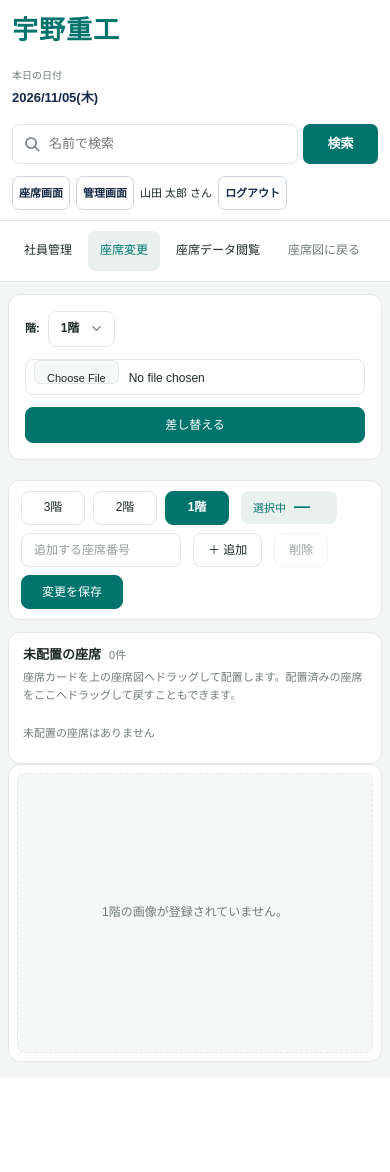
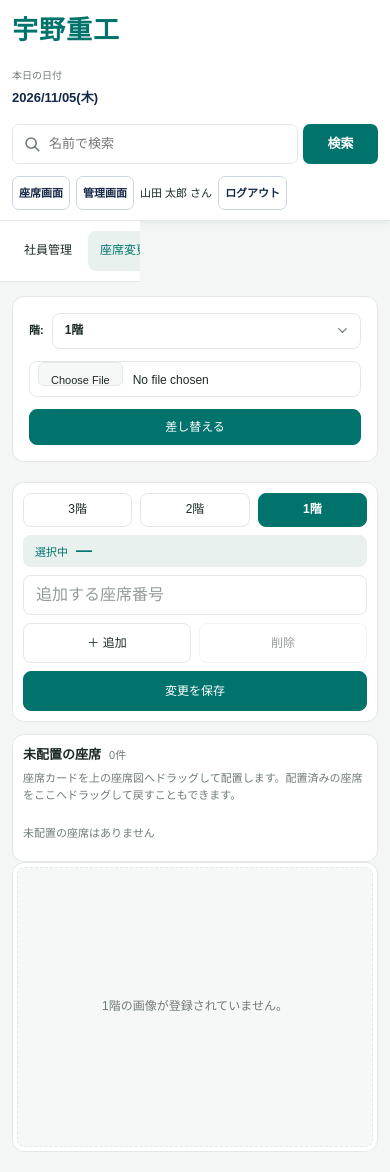
Before and after one commit to raiki-hoshino/unojuko2026, a PHP site: page /admin-change.php in a window 390 px wide. Before the commit the page ends 1062 px from the top, so only its background shows below. Run offline with PHP 8.4, Linux system fonts and the light colour scheme; data that the repository does not hold is empty.

Commit message:
座席カードcssの追加

```diff
--- a/css/admin-change.css
+++ b/css/admin-change.css
@@ -248,3 +248,64 @@ main{max-width:none;padding:16px 16px 20px}
   content:"未配置の座席はありません";
   font-size:11px;color:var(--muted);line-height:36px;
 }
+
+/* ===================== レスポンシブ ===================== */
+html{-webkit-text-size-adjust:100%}
+body{overflow-x:hidden}
+
+/* 座席図の上のカードの大きさは JS が表示幅に合わせて設定する */
+
+/* タッチ端末：ボタンやカードを押しやすい大きさに */
+@media (pointer:coarse){
+  .seat-toolbar .btn,
+  .seat-toolbar input[type="text"],
+  .floor-button,
+  main > form button{min-height:40px}
+  .seat-tray .seat{min-height:36px;min-width:44px;font-size:13px}
+}
+
+/* タブレット */
+@media (max-width:1024px){
+  .side{width:140px}
+  main{padding:14px 12px 20px}
+}
+
+/* スマホ */
+@media (max-width:720px){
+  /* 画像の差し替えフォーム：縦に並べて幅いっぱいに */
+  main > form label{width:100%}
+  main > form select{flex:1;width:100%}
+  main > form button{width:100%}
+
+  /* 設定バー：2列のグリッドに組み直す */
+  .seat-toolbar{
+    display:grid;grid-template-columns:1fr 1fr;gap:8px;
+    padding:10px;
+  }
+  .seat-toolbar > *{min-width:0}
+  .seat-toolbar .floor-nav{grid-column:1 / -1}
+  .seat-toolbar .floor-button{flex:1;min-width:0}
+  .seat-toolbar .current{grid-column:1 / -1}
+  .seat-toolbar input[type="text"]{
+    grid-column:1 / -1;width:100%;
+    height:40px;font-size:16px;           /* iOSで入力時に拡大されないように */
+  }
+  .seat-toolbar .btn{height:40px;width:100%}
+  .seat-toolbar .btn.primary{grid-column:1 / -1;margin-left:0}
+  .save-msg{grid-column:1 / -1}
+
+  /* 画像まわりの余白をさらに詰める */
+  .main-panel{padding:4px}
+  .image-preview{padding:4px}
+  .image-preview.has-image{padding:2px}
+
+  /* 未配置エリア */
+  .seat-tray{padding:10px;margin-bottom:env(safe-area-inset-bottom,0px)}
+  .tray-list{gap:6px}
+}
+
+/* 小さいスマホ */
+@media (max-width:380px){
+  main{padding:10px 6px 16px}
+  .side a{padding:8px 10px}
+}
```
